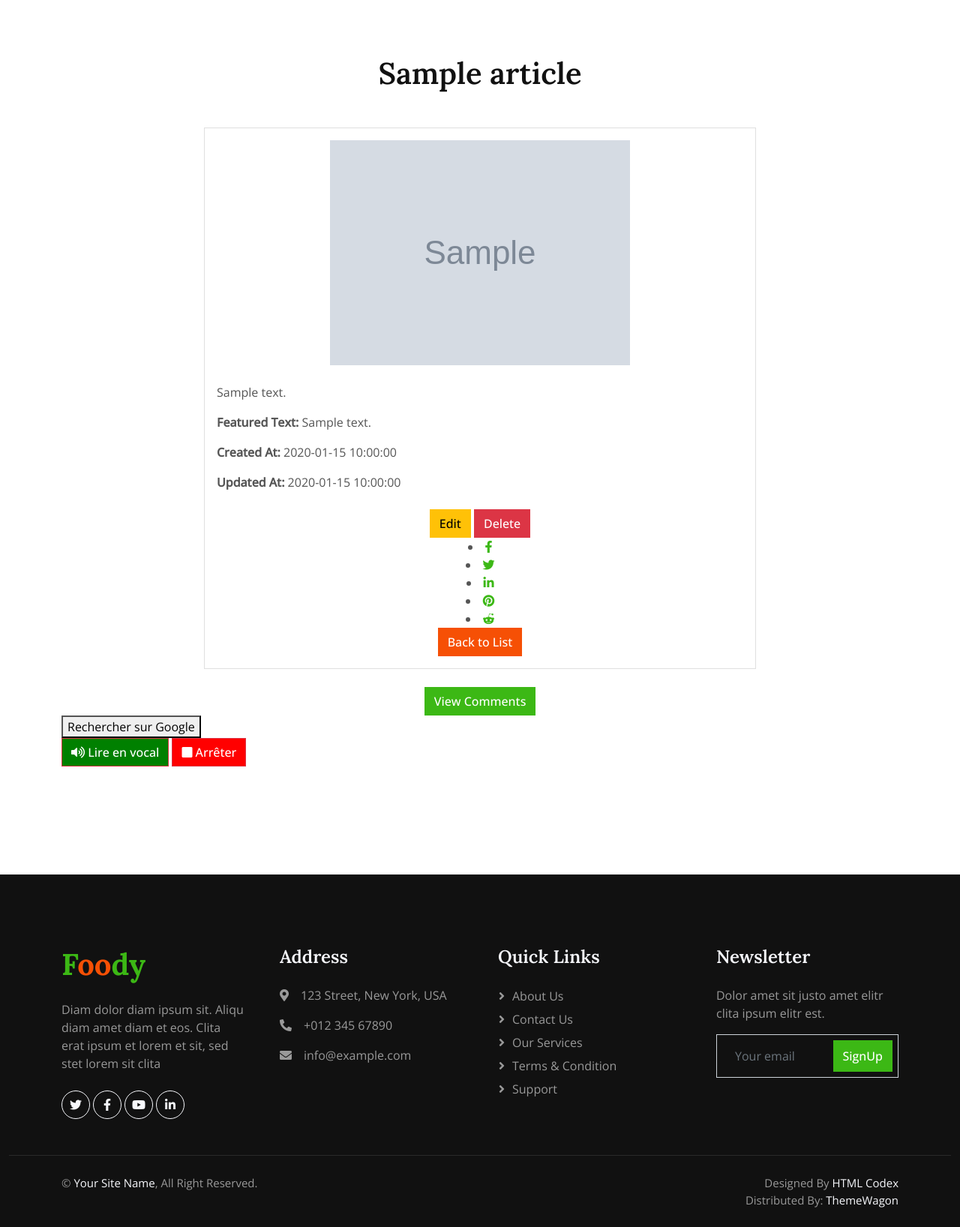
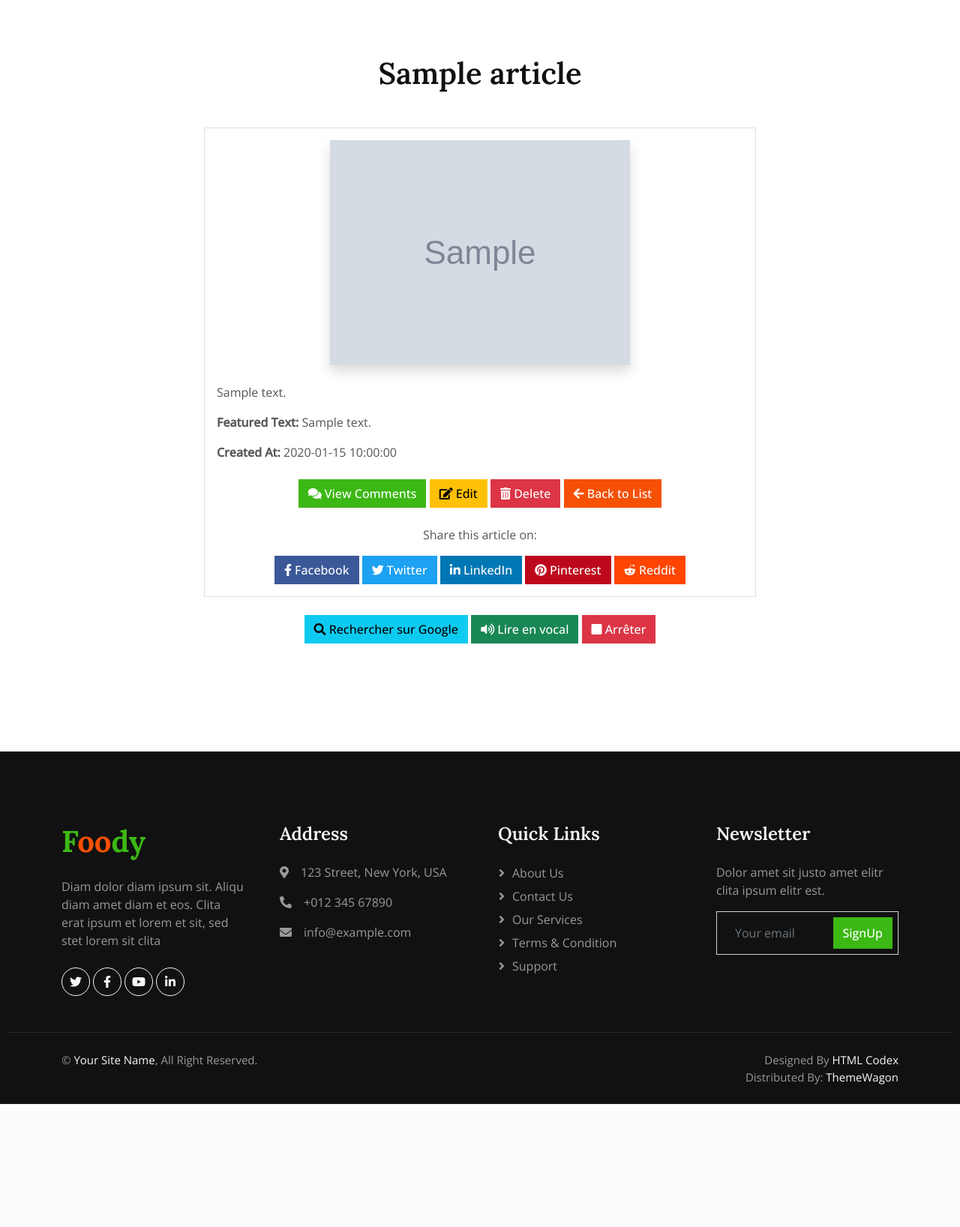
Before and after one commit to agrifarm2025/lastMinute, a PHP site: template templates/article/show.html.twig in a window 1280 px wide. Shown: the part 790-2426 px from the top of the page at 75% size. After the commit the page ends 2262 px from the top, so only its background shows below. Run offline with PHP 8.4, Linux system fonts and the light colour scheme; the template is opened without the code that fills it: most values are stand-ins (such as "Sample title", 1, 10 or a date in 2020); grey boxes marked "Sample" are stand-in pictures; some libraries are stand-ins or nearby versions.

Commit message:
Updated feature X

```diff
--- a/templates/article/show.html.twig
+++ b/templates/article/show.html.twig
@@ -10,70 +10,81 @@
             <div class="col-md-8 offset-md-2">
                 <div class="card">
                     <div class="card-body">
-                        <!-- Display image if it exists -->
                         {% if article.image %}
                             <div class="text-center mb-4">
-                                <img src="{{ asset(article.image) }}" alt="{{ article.title }}" class="img-fluid" />
+                                <img src="{{ asset(article.image) }}" alt="{{ article.title }}" class="img-fluid rounded shadow" />
                             </div>
                         {% endif %}
 
                         <p class="card-text">{{ article.content }}</p>
+                        {% if article.featuredText %}
                             <p><strong>Featured Text:</strong> {{ article.featuredText }}</p>
+                        {% endif %}
                         <p><strong>Created At:</strong> {{ article.createdAt|date('Y-m-d H:i:s') }}</p>
-                        <p><strong>Updated At:</strong> {{ article.updatedAt ? article.updatedAt|date('Y-m-d H:i:s') : 'Not updated' }}</p>
 
+                        {# Boutons avec icônes #}
                         <div class="text-center mt-4">
-                            <a href="{{ path('article_edit', {'id': article.id}) }}" class="btn btn-warning">Edit</a>
+                            <a href="{{ path('app_commentaire_index', {'articleId': article.id}) }}" class="btn btn-primary">
+                                <i class="fas fa-comments"></i> View Comments
+                            </a>
+                            <a href="{{ path('article_edit', {'id': article.id}) }}" class="btn btn-warning">
+                                <i class="fas fa-edit"></i> Edit
+                            </a>
                             <form action="{{ path('article_delete', {'id': article.id}) }}" method="post" class="d-inline" onsubmit="return confirm('Are you sure you want to delete this article?');">
                                 <input type="hidden" name="_token" value="{{ csrf_token('delete' ~ article.id) }}">
-                                <button type="submit" class="btn btn-danger">Delete</button>
-                                <li class="facebook">
-            <a href="https://www.facebook.com/sharer/sharer.php?u={{ absolute_url(path('article_show', {'id': article.getId()})) }}" class="social-icon social-facebook" title="Facebook" target="_blank">
-                <i class="fab fa-facebook-f"></i>
+                                <button type="submit" class="btn btn-danger">
+                                    <i class="fas fa-trash-alt"></i> Delete
+                                </button>
+                            </form>
+                            <a href="{{ path('article_list') }}" class="btn btn-secondary">
+                                <i class="fas fa-arrow-left"></i> Back to List
                             </a>
-        </li>
-         <li class="twitter">
-            <a href="https://twitter.com/intent/tweet?text={{ article.title|url_encode }}%20{{ absolute_url(path('article_show', {'id': article.getId()})) }}%20@medihealth" class="social-icon social-twitter" title="Twitter" target="_blank">
-                <i class="fab fa-twitter"></i>
+                        </div>
+
+                        {# Boutons de partage social #}
+                        <div class="social-buttons mt-4 text-center">
+                            <p>Share this article on:</p>
+                            <a href="https://www.facebook.com/sharer/sharer.php?u={{ absolute_url(path('article_show', {'id': article.getId()})) }}" class="btn" style="background-color: #3b5998; color: white;" title="Facebook" target="_blank">
+                                <i class="fab fa-facebook-f"></i> Facebook
                             </a>
-        </li>
-        <li class="linkedin">
-            <a href="https://www.linkedin.com/shareArticle?mini=true&url={{ absolute_url(path('article_show', {'id': article.getId()})) }}" class="social-icon social-linkedin" title="LinkedIn" target="_blank">
-                <i class="fab fa-linkedin-in"></i>
+                            <a href="https://twitter.com/intent/tweet?text={{ article.title|url_encode }}%20{{ absolute_url(path('article_show', {'id': article.getId()})) }}%20@medihealth" class="btn" style="background-color: #1da1f2; color: white;" title="Twitter" target="_blank">
+                                <i class="fab fa-twitter"></i> Twitter
                             </a>
-        </li>
-        <li class="pinterest">
-            <a href="https://www.pinterest.com/pin/create/button/?url={{ absolute_url(path('article_show', {'id': article.getId()})) }}&media={{ article.image }}&description={{ article.content }}" class="social-icon social-pinterest" title="Pinterest" target="_blank">
-                <i class="fab fa-pinterest"></i>
+                            <a href="https://www.linkedin.com/shareArticle?mini=true&url={{ absolute_url(path('article_show', {'id': article.getId()})) }}" class="btn" style="background-color: #0077b5; color: white;" title="LinkedIn" target="_blank">
+                                <i class="fab fa-linkedin-in"></i> LinkedIn
                             </a>
-        </li>
-        <li class="reddit">
-            <a href="https://www.reddit.com/submit?url={{ absolute_url(path('article_show', {'id': article.getId()})) }}" class="social-icon social-reddit" title="Reddit" target="_blank">
-                <i class="fab fa-reddit-alien"></i>
+                            <a href="https://www.pinterest.com/pin/create/button/?url={{ absolute_url(path('article_show', {'id': article.getId()})) }}&media={{ article.image }}&description={{ article.content }}" class="btn" style="background-color: #bd081c; color: white;" title="Pinterest" target="_blank">
+                                <i class="fab fa-pinterest"></i> Pinterest
                             </a>
-        </li>
-                            </form>
-                            <a href="{{ path('article_list') }}" class="btn btn-secondary">Back to List</a>
+                            <a href="https://www.reddit.com/submit?url={{ absolute_url(path('article_show', {'id': article.getId()})) }}" class="btn" style="background-color: #ff4500; color: white;" title="Reddit" target="_blank">
+                                <i class="fab fa-reddit-alien"></i> Reddit
+                            </a>
                         </div>
                     </div>
-                </div> <!-- Button to view all comments for the article -->
-                        <div class="text-center mt-4">
-                            <a href="{{ path('app_commentaire_index', {'articleId': article.id}) }}" class="btn btn-primary">View Comments</a>
                 </div>
             </div>
-            <div>
-<div>
-        <button onclick="rechercherGooglee()">Rechercher sur Google</button>
         </div>
-  <button onclick="speakSelectedText()" class="btn btn-danger" style="background-color:green;"><i class="fas fa-volume-up"></i> Lire en vocal</button>
-<button onclick="stopSpeaking()" class="btn btn-danger" style="background-color:red;"><i class="fas fa-stop"></i> Arrêter</button>
 
+        {# Boutons supplémentaires #}
+        <div class="mt-4 text-center">
+            <button onclick="rechercherGooglee()" class="btn btn-info">
+                <i class="fas fa-search"></i> Rechercher sur Google
+            </button>
+            <button onclick="speakSelectedText()" class="btn btn-success">
+                <i class="fas fa-volume-up"></i> Lire en vocal
+            </button>
+            <button onclick="stopSpeaking()" class="btn btn-danger">
+                <i class="fas fa-stop"></i> Arrêter
+            </button>
         </div>
+    </div>
+
+    {# Scripts JavaScript #}
     <script type="text/javascript">
         var currentUtterance = null;
 
         function googleTranslateElementInit() {
-        new google.translate.TranslateElement({autoDisplay: false}, 'google_translate_element');
+            new google.translate.TranslateElement({ autoDisplay: false }, 'google_translate_element');
         }
 
         function speakSelectedText() {
@@ -81,7 +92,6 @@
             if (selectedText) {
                 stopSpeaking();
                 currentUtterance = new SpeechSynthesisUtterance(selectedText);
-            // Détecter la langue du texte sélectionné et définir la langue de la synthèse vocale en conséquence
                 if (selectedText.match(/[\u0600-\u06FF]/)) {
                     currentUtterance.lang = 'ar'; // Arabe
                 } else if (selectedText.match(/[àáâãäå]/) || selectedText.match(/[éèêë]/) || selectedText.match(/[îï]/) || selectedText.match(/[ôöøœ]/) || selectedText.match(/[ùúûü]/) || selectedText.match(/[ç]/)) {
@@ -101,56 +111,16 @@
                 currentUtterance = null;
             }
         }
-</script>
 
-<script type="text/javascript" src="//translate.google.com/translate_a/element.js?cb=googleTranslateElementInit"></script>
-
-<script type="text/javascript">
-    var currentUtterance = null;
-
-    function googleTranslateElementInit() {
-        new google.translate.TranslateElement({autoDisplay: false}, 'google_translate_element');
-    }
-
-    function speakSelectedText() {
-        var selectedText = window.getSelection().toString();
-        if (selectedText) {
-            stopSpeaking();
-            currentUtterance = new SpeechSynthesisUtterance(selectedText);
-            // Détecter la langue du texte sélectionné et définir la langue de la synthèse vocale en conséquence
-            if (selectedText.match(/[\u0600-\u06FF]/)) {
-                currentUtterance.lang = 'ar'; // Arabe
-            } else if (selectedText.match(/[àáâãäå]/) || selectedText.match(/[éèêë]/) || selectedText.match(/[îï]/) || selectedText.match(/[ôöøœ]/) || selectedText.match(/[ùúûü]/) || selectedText.match(/[ç]/)) {
-                currentUtterance.lang = 'fr'; // Français
-            } else {
-                currentUtterance.lang = 'en'; // Anglais par défaut
-            }
-            window.speechSynthesis.speak(currentUtterance);
-        } else {
-            alert("Veuillez sélectionner du texte pour le lire à voix haute.");
-        }
-    }
-
-    function stopSpeaking() {
-        if (currentUtterance !== null) {
-            window.speechSynthesis.cancel();
-            currentUtterance = null;
-        }
-    }
-</script>
- <script>
         function rechercherGooglee() {
             var selectedText = window.getSelection().toString().trim();
             if (selectedText !== '') {
-                // Effectuer une recherche Google avec le texte sélectionné
                 var googleSearchUrl = 'https://www.google.com/search?q=' + encodeURIComponent(selectedText);
-                // Ouvrir les résultats de recherche dans une nouvelle fenêtre
                 window.open(googleSearchUrl, '_blank');
             } else {
                 alert('Veuillez sélectionner du texte à rechercher.');
             }
         }
     </script>
-        </div>
-    </div>
+    <script type="text/javascript" src="//translate.google.com/translate_a/element.js?cb=googleTranslateElementInit"></script>
 {% endblock %}
--- a/templates/commentaire/index.html.twig
+++ b/templates/commentaire/index.html.twig
@@ -10,7 +10,7 @@
                     <div class="col-md-4 mb-3">
                         <div class="card shadow-sm">
                             <div class="card-body">
-                                <h5 class="card-title">Mahdi selmi Commented:</h5>
+                                <h5 class="card-title">Commentaire :</h5>
                                 <p class="card-text">{{ commentaire.commentaire }}</p>
 
                                 {# Affichage des étoiles en fonction de la note #}
@@ -28,17 +28,38 @@
                                         {% endif %}
                                     {% endfor %}
                                 </h5>
+
+                                {# Bouton Supprimer avec icône #}
+                                <div class="mt-3">
+                                    <form action="{{ path('app_commentaire_delete', {'id': commentaire.id}) }}" method="post" class="d-inline">
+                                        <input type="hidden" name="_method" value="DELETE">
+                                        <input type="hidden" name="_token" value="{{ csrf_token('delete' ~ commentaire.id) }}">
+                                        <button type="submit" class="btn btn-danger btn-sm" onclick="return confirm('Êtes-vous sûr de vouloir supprimer ce commentaire ?')">
+                                            <i class="fas fa-trash-alt"></i> Supprimer
+                                        </button>
+                                    </form>
+                                </div>
                             </div>
                         </div>
                     </div>
                 {% endfor %}
             {% else %}
-                <p>No comments found for this article.</p>
+                <p>Aucun commentaire trouvé pour cet article.</p>
             {% endif %}
         </div>
 
+        {# Bouton pour ajouter un nouveau commentaire avec icône #}
         <div class="mt-4 text-center">
-            <a href="{{ path('app_commentaire_new', {'articleId': article.id}) }}" class="btn btn-primary">Add Comment</a>
+            <a href="{{ path('app_commentaire_new', {'articleId': article.id}) }}" class="btn btn-primary">
+                <i class="fas fa-plus"></i> Ajouter un commentaire
+            </a>
+        </div>
+
+        {# Bouton pour retourner à la page de l'article avec icône #}
+        <div class="mt-4 text-center">
+            <a href="{{ path('article_show', {'id': article.id}) }}" class="btn btn-secondary">
+                <i class="fas fa-arrow-left"></i> Retour à l'article
+            </a>
         </div>
     </div>
 {% endblock %}
```
Also changed, not shown: src/Controller/CommentController.php (+7 -7 lines), src/Entity/Commentaire.php (+14 -0 lines), templates/article/edit.html.twig (+14 -2 lines), templates/article/new.html.twig (+14 -2 lines), public/uploads/055f142b2849c8367e75fe25ff9cd47e.jpg (added). Lines whose indentation alone changed are shown as unchanged.
